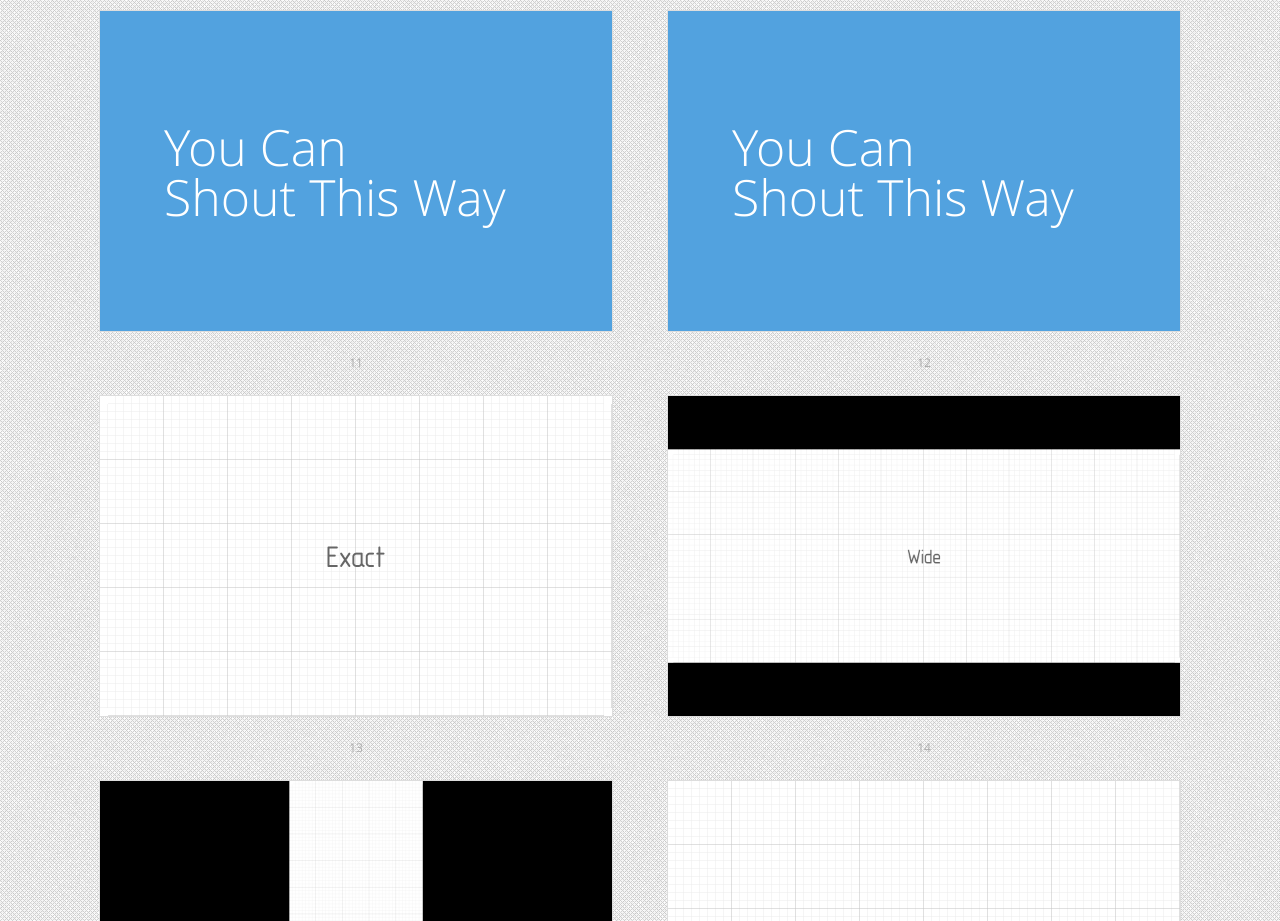
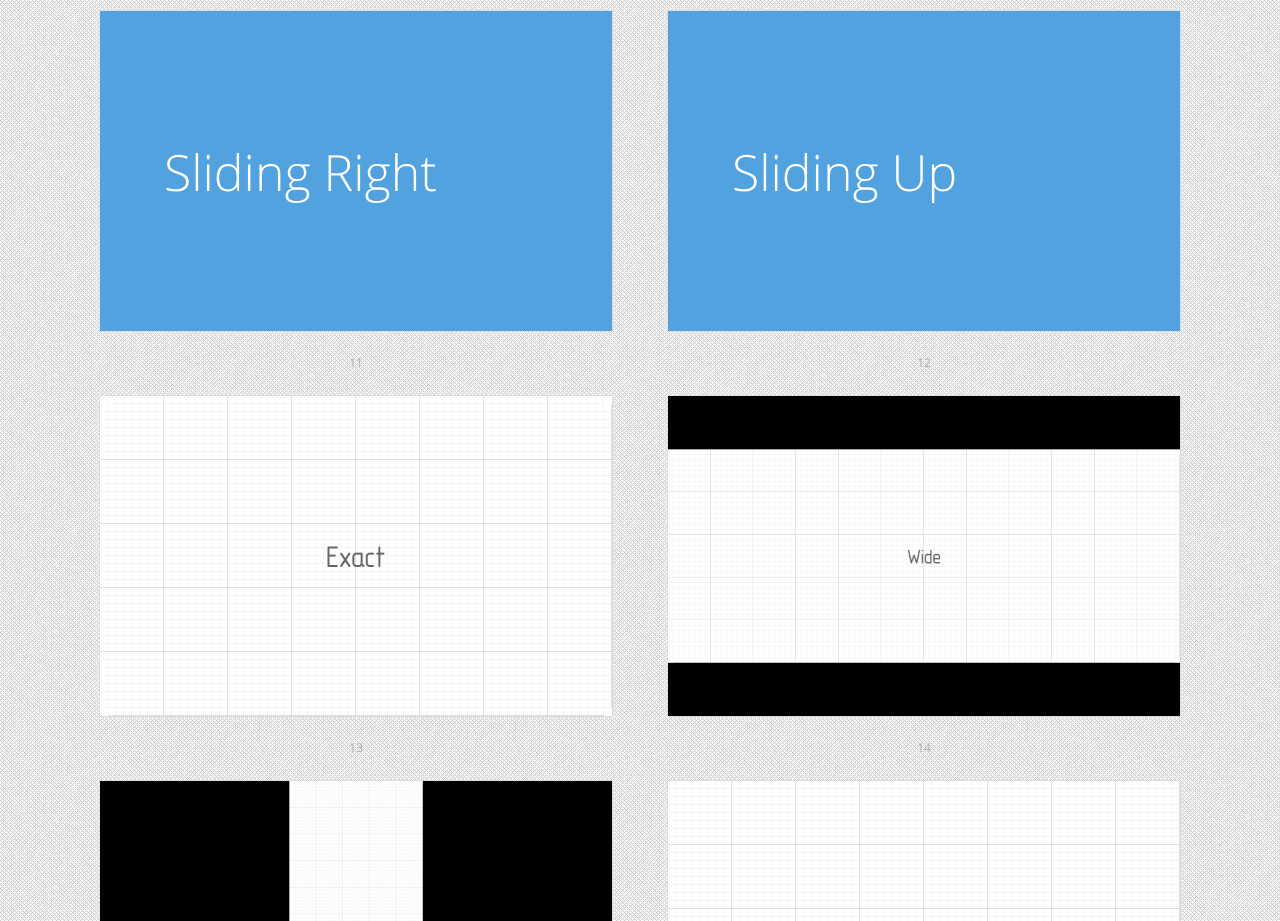
Before and after one commit to shower/bright, a plain HTML site: page index.html in a window 1280 px wide. Shown: the part 2140-3061 px from the top of the page. Drawn offline with Linux system fonts and the light colour scheme; a script that the page names is missing.

Commit message:
Better titles for sample animations

```diff
--- a/index.html
+++ b/index.html
@@ -152,16 +152,10 @@
 		</footer>
 	</div></section>
 	<section class="slide shout right"><div>
-		<h2>
-			You Can<br>
-			Shout This Way
-		</h2>
+		<h2>Sliding Right</h2>
 	</div></section>
 	<section class="slide shout up"><div>
-		<h2>
-			You Can<br>
-			Shout This Way
-		</h2>
+		<h2>Sliding Up</h2>
 	</div></section>
 	<section class="slide cover"><div>
 		<img src="pictures/exact.png" alt="">
```
